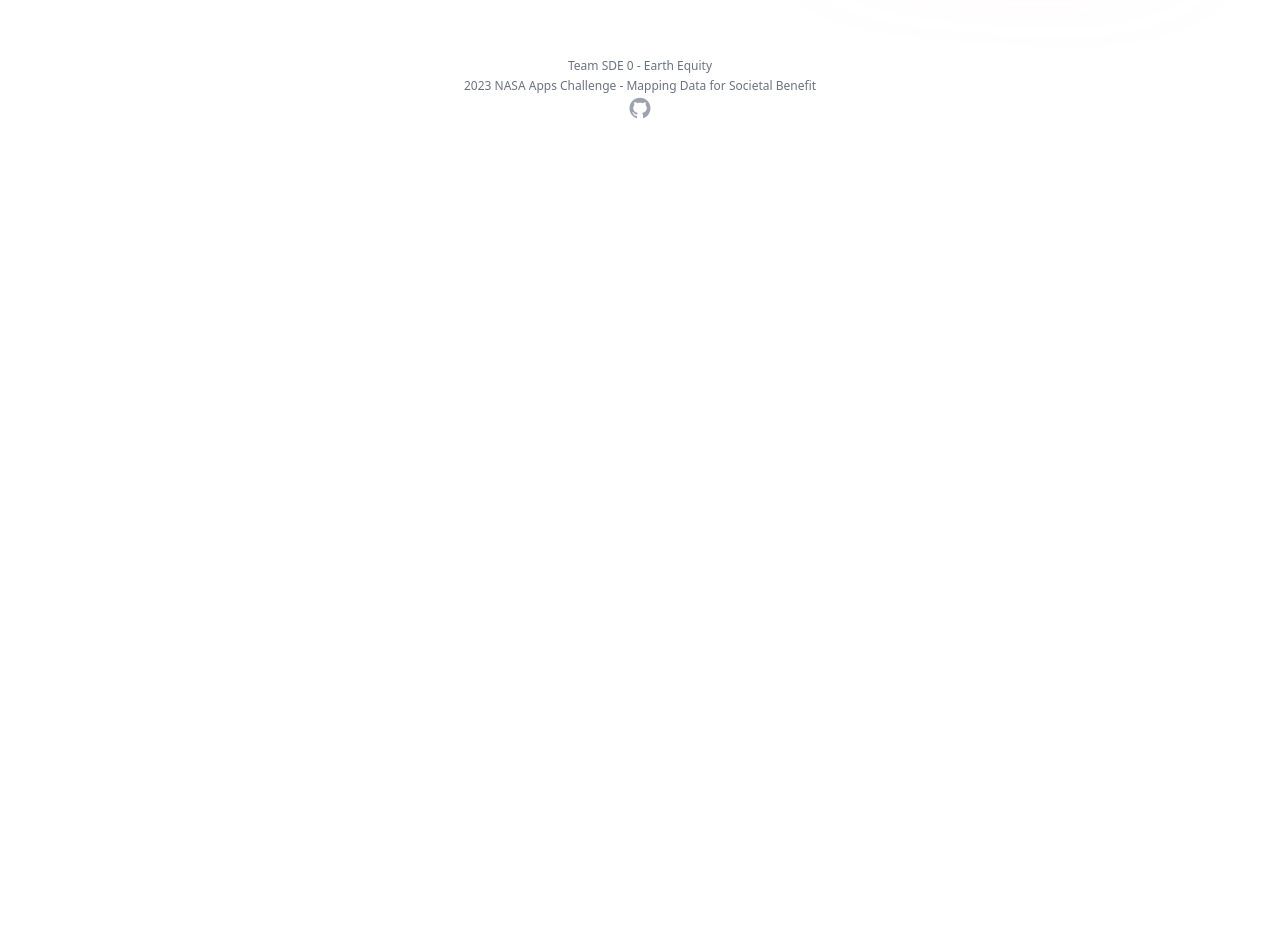
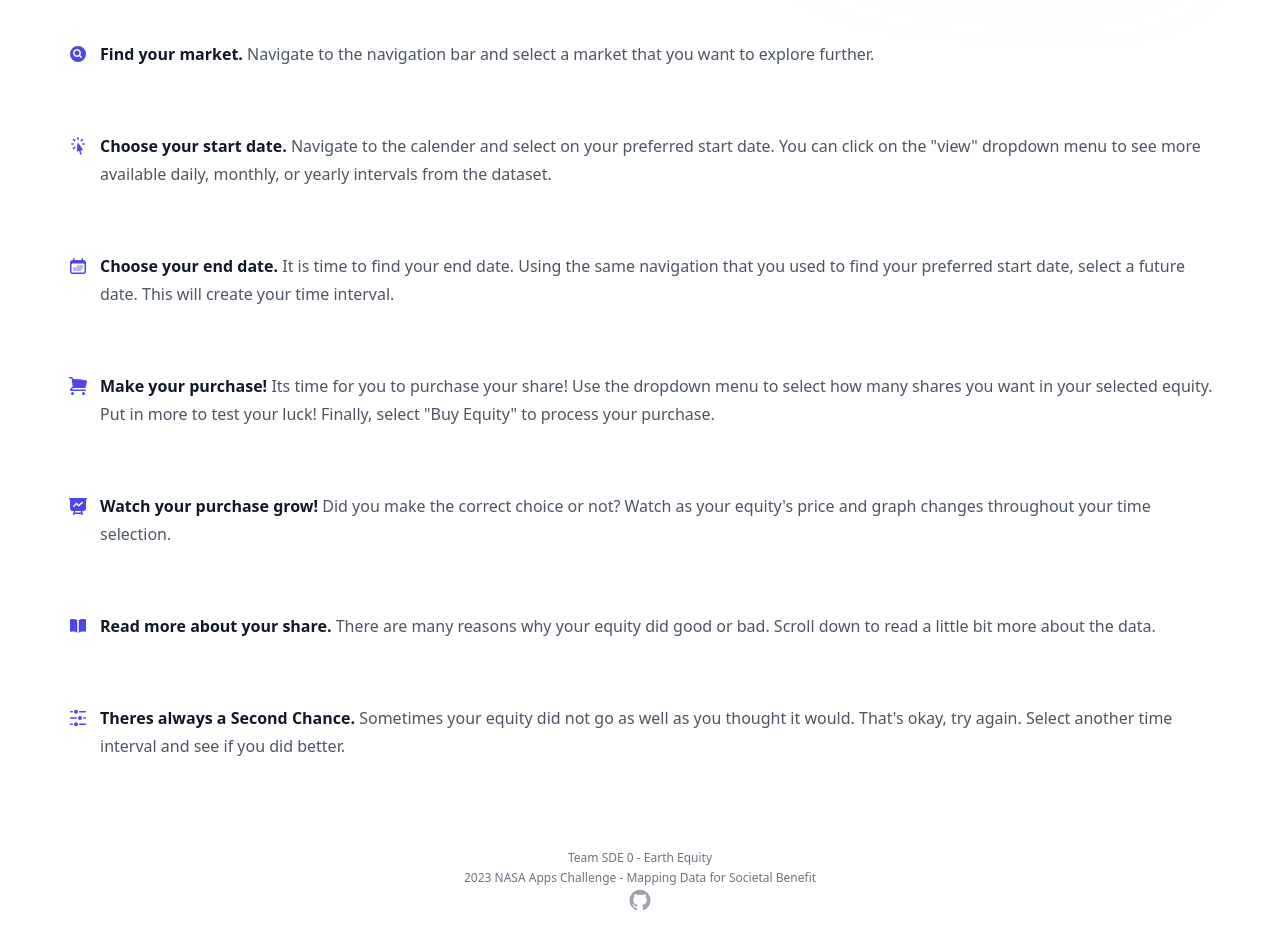
Before and after one commit to hajin-park/Earth-Equity, a React (Vite) app in the folder EarthEquity/: page / in a window 1280 px wide. Shown: the part 1240-2189 px from the top of the page. Before the commit the page ends 1408 px from the top, so only its background shows below. Built offline with nearby package versions, Linux system fonts and the light colour scheme.

Commit message:
Wrote basic tutorial page

```diff
--- a/EarthEquity/src/Pages/Home/TutorialSection.jsx
+++ b/EarthEquity/src/Pages/Home/TutorialSection.jsx
@@ -1,8 +1,69 @@
+import React from "react"
+import {
+  MagnifyingGlassCircleIcon,
+  CalendarDaysIcon,
+  ShoppingCartIcon,
+  PresentationChartLineIcon,
+  BookOpenIcon,
+  CursorArrowRaysIcon,
+  AdjustmentsHorizontalIcon,
+} from '@heroicons/react/20/solid'
+
+const features = [
+    {
+      name: 'Find your market.',
+      description: 'Navigate to the navigation bar and select a market that you want to explore further.',
+      icon: MagnifyingGlassCircleIcon,
+    },
+    {
+      name: 'Choose your start date.',
+      description: 'Navigate to the calender and select on your preferred start date. You can click on the "view" dropdown menu to see more available daily, monthly, or yearly intervals from the dataset.',
+      icon: CursorArrowRaysIcon,
+    },
+    {
+      name: 'Choose your end date.',
+      description: 'It is time to find your end date. Using the same navigation that you used to find your preferred start date, select a future date. This will create your time interval.',
+      icon: CalendarDaysIcon,
+    },
+    {
+      name: 'Make your purchase!',
+      description: 'Its time for you to purchase your share! Use the dropdown menu to select how many shares you want in your selected equity. Put in more to test your luck! Finally, select "Buy Equity" to process your purchase.',
+      icon: ShoppingCartIcon,
+    },
+    {
+      name: 'Watch your purchase grow!',
+      description: 'Did you make the correct choice or not? Watch as your equity\'s price and graph changes throughout your time selection.',
+      icon: PresentationChartLineIcon,
+    },
+    {
+      name: 'Read more about your share.',
+      description: 'There are many reasons why your equity did good or bad. Scroll down to read a little bit more about the data. ',
+      icon: BookOpenIcon,
+    },
+    {
+      name: 'Theres always a Second Chance.',
+      description: 'Sometimes your equity did not go as well as you thought it would. That\'s okay, try again. Select another time interval and see if you did better. ',
+      icon: AdjustmentsHorizontalIcon,
+    },
+  ]
+
 export default function TutorialSection() {
     return (
         <div className="bg-white">
             <main>
-                <h2 className="text-center font-black">Tutorial</h2>
+                <div className="mx-auto max-w-7xl px-6 sm:mt-20 md:mt-24 lg:px-8">
+                    <dl className="mx-auto grid max-w-2xl grid-cols-1 gap-x-6 gap-y-10 text-base leading-7 text-gray-600 sm:grid-cols-2 lg:mx-0 lg:max-w-none lg:grid-cols-1 lg:gap-x-8 lg:gap-y-16">
+                    {features.map((feature) => (
+                        <div key={feature.name} className="relative pl-9">
+                        <dt className="inline font-semibold text-gray-900">
+                            <feature.icon className="absolute left-1 top-1 h-5 w-5 text-indigo-600" aria-hidden="true" />
+                            {feature.name}
+                        </dt>{' '}
+                        <dd className="inline">{feature.description}</dd>
+                        </div>
+                    ))}
+                    </dl>
+                </div>
             </main>
         </div>
     );
```
